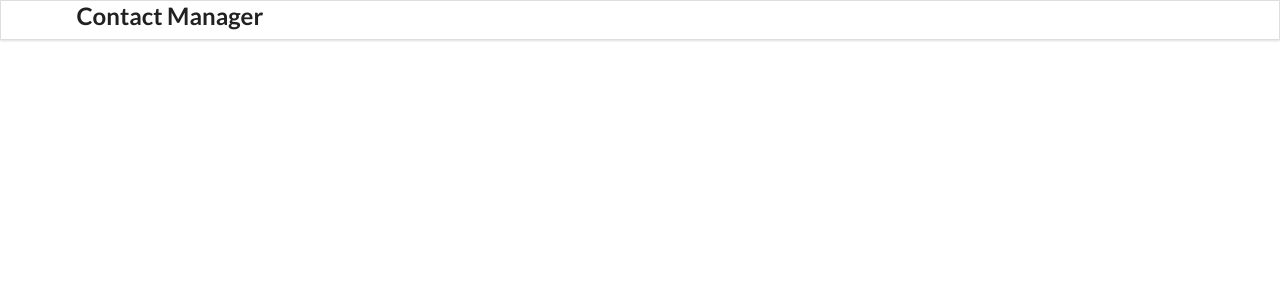
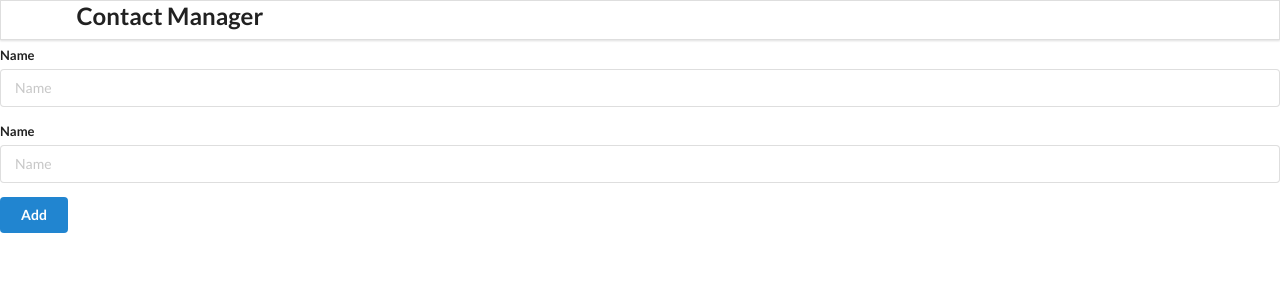
Before and after one commit to BlueSkyWhiteMoon/contact-app, a React (Create React App) app: page / in a window 1280 px wide. Shown: the top 300 px of the page. Built offline with nearby package versions, Linux system fonts and the light colour scheme.

Commit message:
creating the class component 'AddContact'

```diff
--- a/src/components/AddContact.js
+++ b/src/components/AddContact.js
@@ -0,0 +1,24 @@
+import React from "react";
+
+class AddContact extends React.Component {
+  render() {
+    return (
+      <div className="ui main">
+        <h2>Add Contact</h2>
+        <form className="ui form">
+          <div className="field">
+            <label>Name</label>
+            <input type="text" name="name" placeholder="Name" />
+          </div>
+          <div className="field">
+            <label>Name</label>
+            <input type="text" name="name" placeholder="Name" />
+          </div>
+          <button className="ui button blue">Add</button>
+        </form>
+      </div>
+    );
+  }
+}
+
+export default AddContact;
--- a/src/components/App.js
+++ b/src/components/App.js
@@ -8,8 +8,8 @@
   return (
     <div>
       <Header />
-      {/* <AddContact />
-      <ContactList /> */}
+      <AddContact />
+      {/* <ContactList /> */}
     </div>
   );
 }
```
